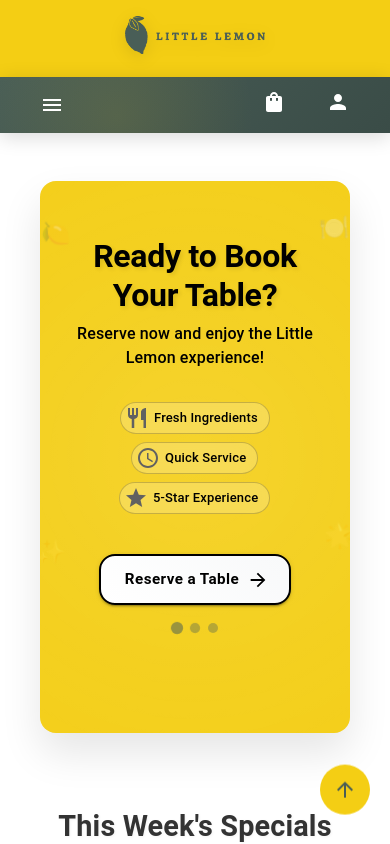
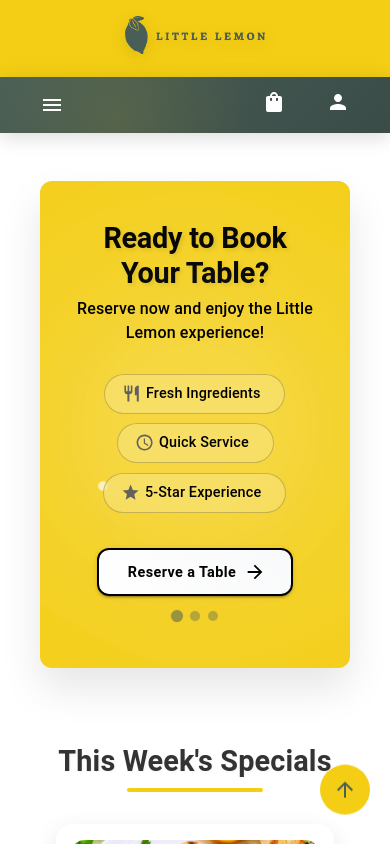
Before and after one commit to huzaifa-frontend/little-lemon-app, a React (Create React App) app: page / in a window 390 px wide. Shown: the top 844 px of the page. Built offline with nearby package versions, Linux system fonts and the light colour scheme.

Commit message:
Update CallToAction.js

```diff
--- a/src/components/homepage/CallToAction.js
+++ b/src/components/homepage/CallToAction.js
@@ -26,18 +26,22 @@
   }, []);
 
   const features = [
-    { icon: <Restaurant />, text: "Fresh Ingredients" },
-    { icon: <Schedule />, text: "Quick Service" },
-    { icon: <Star />, text: "5-Star Experience" }
+    { icon: <Restaurant sx={{ color: '#495e57' }} />, text: "Fresh Ingredients" },
+    { icon: <Schedule sx={{ color: '#495e57' }} />, text: "Quick Service" },
+    { icon: <Star sx={{ color: '#f4ce14' }} />, text: "5-Star Experience" }
   ];
 
   return (
     <Box
       sx={{
         backgroundColor: '#f4ce14',
-        borderRadius: '16px',
+        borderRadius: { xs: '12px', sm: '16px' },
         color: '#000',
-        padding: { xs: '3.5rem 1rem 5rem', md: '4rem 2rem 1rem' },
+        padding: {
+          xs: '2.5rem 1rem 2rem',
+          sm: '3rem 1.5rem 1.5rem',
+          md: '4rem 2rem 1rem'
+        },
         display: 'flex',
         justifyContent: 'center',
         alignItems: 'center',
@@ -69,14 +73,18 @@
     >
       <Container maxWidth="sm" sx={{ position: 'relative', zIndex: 2 }}>
 
-        {/* Four properly aligned floating decoration icons */}
+        {/* Floating decoration icons - Hidden below 750px */}
         <Box
           sx={{
+            display: { xs: 'none', sm: 'none', md: 'block' },
+            '@media (max-width: 750px)': {
+              display: 'none !important'
+            },
             position: 'absolute',
-            top: { xs: -10, md: -15 },
-            left: { xs: -15, md: -20 },
+            top: { md: -15 },
+            left: { md: -20 },
             opacity: 0.3,
-            fontSize: { xs: '1.5rem', md: '2rem' },
+            fontSize: { md: '2rem' },
             animation: 'floatIcon1 4s ease-in-out infinite',
             '@keyframes floatIcon1': {
               '0%, 100%': { transform: 'translateY(0px) rotate(0deg)' },
@@ -89,11 +97,15 @@
 
         <Box
           sx={{
+            display: { xs: 'none', sm: 'none', md: 'block' },
+            '@media (max-width: 750px)': {
+              display: 'none !important'
+            },
             position: 'absolute',
-            top: { xs: -10, md: -15 },
-            right: { xs: -15, md: -20 },
+            top: { md: -15 },
+            right: { md: -20 },
             opacity: 0.3,
-            fontSize: { xs: '1.5rem', md: '2rem' },
+            fontSize: { md: '2rem' },
             animation: 'floatIcon2 4s ease-in-out infinite 1s',
             '@keyframes floatIcon2': {
               '0%, 100%': { transform: 'translateY(0px) rotate(0deg)' },
@@ -106,11 +118,15 @@
 
         <Box
           sx={{
+            display: { xs: 'none', sm: 'none', md: 'block' },
+            '@media (max-width: 750px)': {
+              display: 'none !important'
+            },
             position: 'absolute',
-            bottom: { xs: 80, md: 90 },
-            left: { xs: -20, md: -25 },
+            bottom: { md: 90 },
+            left: { md: -25 },
             opacity: 0.3,
-            fontSize: { xs: '1.5rem', md: '2rem' },
+            fontSize: { md: '2rem' },
             animation: 'floatIcon3 4s ease-in-out infinite 2s',
             '@keyframes floatIcon3': {
               '0%, 100%': { transform: 'translateY(0px) rotate(0deg)' },
@@ -123,11 +139,15 @@
 
         <Box
           sx={{
+            display: { xs: 'none', sm: 'none', md: 'block' },
+            '@media (max-width: 750px)': {
+              display: 'none !important'
+            },
             position: 'absolute',
-            bottom: { xs: 80, md: 90 },
-            right: { xs: -20, md: -25 },
+            bottom: { md: 90 },
+            right: { md: -25 },
             opacity: 0.3,
-            fontSize: { xs: '1.5rem', md: '2rem' },
+            fontSize: { md: '2rem' },
             animation: 'floatIcon4 4s ease-in-out infinite 0.5s',
             '@keyframes floatIcon4': {
               '0%, 100%': { transform: 'translateY(0px) rotate(0deg)' },
@@ -138,13 +158,114 @@
           🌟
         </Box>
 
-        {/* Main heading with animation */}
+        {/* Enhanced mobile animation - Active below 750px */}
+        <Box
+          sx={{
+            display: 'none',
+            '@media (max-width: 750px)': {
+              display: 'block !important'
+            },
+            position: 'absolute',
+            top: '50%',
+            left: '50%',
+            transform: 'translate(-50%, -50%)',
+            width: '150%',
+            height: '150%',
+            background: 'radial-gradient(circle, rgba(255,255,255,0.15) 20%, rgba(255,255,255,0.05) 40%, transparent 70%)',
+            animation: 'mobileGlow 5s ease-in-out infinite',
+            borderRadius: '50%',
+            '@keyframes mobileGlow': {
+              '0%, 100%': {
+                opacity: 0.4,
+                transform: 'translate(-50%, -50%) scale(1) rotate(0deg)'
+              },
+              '33%': {
+                opacity: 0.7,
+                transform: 'translate(-50%, -50%) scale(1.1) rotate(120deg)'
+              },
+              '66%': {
+                opacity: 0.5,
+                transform: 'translate(-50%, -50%) scale(0.95) rotate(240deg)'
+              }
+            }
+          }}
+        />
+
+        {/* Additional mobile sparkle effect */}
+        <Box
+          sx={{
+            display: 'none',
+            '@media (max-width: 750px)': {
+              display: 'block !important'
+            },
+            position: 'absolute',
+            top: '20%',
+            left: '20%',
+            width: '8px',
+            height: '8px',
+            background: 'rgba(255,255,255,0.8)',
+            borderRadius: '50%',
+            animation: 'sparkle1 3s ease-in-out infinite',
+            '@keyframes sparkle1': {
+              '0%, 100%': { opacity: 0, transform: 'scale(0)' },
+              '50%': { opacity: 1, transform: 'scale(1)' }
+            }
+          }}
+        />
+
+        <Box
+          sx={{
+            display: 'none',
+            '@media (max-width: 750px)': {
+              display: 'block !important'
+            },
+            position: 'absolute',
+            top: '30%',
+            right: '25%',
+            width: '6px',
+            height: '6px',
+            background: 'rgba(255,255,255,0.6)',
+            borderRadius: '50%',
+            animation: 'sparkle2 3s ease-in-out infinite 1s',
+            '@keyframes sparkle2': {
+              '0%, 100%': { opacity: 0, transform: 'scale(0)' },
+              '50%': { opacity: 1, transform: 'scale(1)' }
+            }
+          }}
+        />
+
+        <Box
+          sx={{
+            display: 'none',
+            '@media (max-width: 750px)': {
+              display: 'block !important'
+            },
+            position: 'absolute',
+            bottom: '35%',
+            left: '15%',
+            width: '10px',
+            height: '10px',
+            background: 'rgba(255,255,255,0.7)',
+            borderRadius: '50%',
+            animation: 'sparkle3 3s ease-in-out infinite 2s',
+            '@keyframes sparkle3': {
+              '0%, 100%': { opacity: 0, transform: 'scale(0)' },
+              '50%': { opacity: 1, transform: 'scale(1)' }
+            }
+          }}
+        />
+
+        {/* Main heading with improved responsive sizing */}
         <Fade in timeout={800}>
           <Typography
             variant="h2"
             sx={{
-              fontSize: { xs: '2rem', md: '2.5rem' },
-              marginBottom: '0.5rem',
+              fontSize: {
+                xs: '1.8rem',
+                sm: '2.2rem',
+                md: '2.5rem'
+              },
+              marginBottom: { xs: '0.4rem', sm: '0.5rem', md: '0.5rem' },
               fontWeight: 600,
               lineHeight: 1.2,
               textShadow: '2px 2px 4px rgba(0,0,0,0.1)',
@@ -159,13 +280,17 @@
           </Typography>
         </Fade>
 
-        {/* Subtitle with animation */}
+        {/* Subtitle with improved responsive sizing */}
         <Fade in timeout={1000}>
           <Typography
             variant="body1"
             sx={{
-              fontSize: { xs: '1rem', md: '1.125rem' },
-              marginBottom: '2rem',
+              fontSize: {
+                xs: '1rem',
+                sm: '1.1rem',
+                md: '1.125rem'
+              },
+              marginBottom: { xs: '1.8rem', sm: '2rem', md: '2rem' },
               fontWeight: 500,
               opacity: 0.9,
               animation: 'slideInUp 1s ease-out 0.3s both',
@@ -179,14 +304,14 @@
           </Typography>
         </Fade>
 
-        {/* Feature chips */}
+        {/* Feature chips with improved responsive sizing */}
         <Fade in={showFeatures} timeout={1200}>
           <Stack
             direction={{ xs: 'column', sm: 'row' }}
-            spacing={1}
+            spacing={1.2}
             justifyContent="center"
             alignItems="center"
-            sx={{ marginBottom: '2.5rem' }}
+            sx={{ marginBottom: { xs: '2.2rem', sm: '2.5rem', md: '2.5rem' } }}
           >
             {features.map((feature, index) => (
               <Zoom
@@ -203,13 +328,19 @@
                     border: '1px solid rgba(0,0,0,0.2)',
                     color: '#000',
                     fontWeight: 500,
+                    fontSize: { xs: '0.9rem', sm: '0.9rem' },
                     borderRadius: '25px',
                     backdropFilter: 'blur(10px)',
+                    padding: { xs: '0.4rem 0.8rem', sm: '0.5rem 0.8rem' },
+                    height: { xs: '40px', sm: '44px' },
                     animation: `bounceIn 0.6s ease-out ${index * 0.2}s both`,
                     '&:hover': {
                       backgroundColor: 'rgba(255,255,255,0.4)',
                       transform: 'translateY(-5px) scale(1.05)',
                       boxShadow: '0 5px 15px rgba(0,0,0,0.2)'
+                    },
+                    '& .MuiChip-icon': {
+                      fontSize: { xs: '1.2rem', sm: '1.4rem' }
                     },
                     transition: 'all 0.3s ease',
                     '@keyframes bounceIn': {
@@ -225,7 +356,7 @@
           </Stack>
         </Fade>
 
-        {/* Enhanced CTA Button with proper hover */}
+        {/* Fixed CTA Button with same size for both states */}
         <Zoom in timeout={1400}>
           <Button
             href="/booking"
@@ -237,16 +368,25 @@
             sx={{
               background: 'linear-gradient(45deg, #fff 0%, #f8f9fa 100%)',
               color: '#000000',
-              padding: { xs: '0.65rem 1.5rem', md: '0.75rem 2rem' },
-              borderRadius: '16px',
+              padding: {
+                xs: '0.6rem 1.8rem',
+                sm: '0.7rem 2rem',
+                md: '0.75rem 2.2rem'
+              },
+              borderRadius: { xs: '12px', sm: '14px', md: '16px' },
               fontWeight: 'bold',
-              fontSize: { xs: '0.95rem', md: '1rem' },
+              fontSize: {
+                xs: '0.9rem',
+                sm: '1rem',
+                md: '1rem'
+              },
               border: '2px solid #000000',
               textTransform: 'none',
               position: 'relative',
               overflow: 'hidden',
-              marginBottom: '3rem', // Add space above dots
+              marginBottom: { xs: '2.5rem', sm: '2.8rem', md: '3rem' },
               animation: 'slideInUp 1.2s ease-out 0.9s both',
+              minWidth: { xs: '180px', sm: '200px', md: '220px' },
               '&::before': {
                 content: '""',
                 position: 'absolute',
@@ -256,6 +396,19 @@
                 height: '100%',
                 background: 'linear-gradient(90deg, transparent, rgba(255,255,255,0.4), transparent)',
                 transition: 'left 0.6s ease'
+              },
+              '&::after': {
+                content: '""',
+                position: 'absolute',
+                top: '50%',
+                left: '50%',
+                transform: 'translate(-50%, -50%)',
+                width: isHovered ? '100%' : '0%',
+                height: '100%',
+                background: 'rgba(73, 94, 87, 0.1)',
+                borderRadius: 'inherit',
+                transition: 'width 0.3s ease',
+                zIndex: 1
               },
               '&:hover': {
                 background: '#495e57 !important',
@@ -268,13 +421,23 @@
                 },
                 '& .MuiButton-endIcon': {
                   transform: 'translateX(5px)'
+                },
+                '& .button-text': {
+                  opacity: isHovered ? 1 : 0.8
                 }
               },
               '&:active': {
                 transform: 'translateY(-1px) scale(1.02)'
               },
               '& .MuiButton-endIcon': {
-                transition: 'transform 0.3s ease'
+                transition: 'transform 0.3s ease',
+                fontSize: { xs: '1.1rem', sm: '1.2rem', md: '1.2rem' },
+                zIndex: 2
+              },
+              '& .button-text': {
+                position: 'relative',
+                zIndex: 2,
+                transition: 'opacity 0.3s ease'
               },
               transition: 'all 0.4s ease',
               '@keyframes slideInUp': {
@@ -283,19 +446,21 @@
               }
             }}
           >
-            {isHovered ? 'Let\'s Go!' : 'Reserve a Table'}
+            <span className="button-text">
+              {isHovered ? 'Let\'s Go!' : 'Reserve a Table'}
+            </span>
           </Button>
         </Zoom>
 
-        {/* Properly positioned pulsing dots */}
+        {/* Properly positioned pulsing dots with improved responsive sizing */}
         <Box
           sx={{
             position: 'absolute',
-            bottom: 20,
+            bottom: { xs: 15, sm: 18, md: 20 },
             left: '50%',
             transform: 'translateX(-50%)',
             display: 'flex',
-            gap: 1,
+            gap: { xs: 1, sm: 1, md: 1 },
             zIndex: 3
           }}
         >
@@ -303,8 +468,8 @@
             <Box
               key={index}
               sx={{
-                width: 10,
-                height: 10,
+                width: { xs: 10, sm: 11, md: 10 },
+                height: { xs: 10, sm: 11, md: 10 },
                 borderRadius: '50%',
                 backgroundColor: 'rgba(73, 94, 87, 0.6)',
                 animation: `pulseSequence 3s ease-in-out infinite ${index * 0.5}s`,
```
